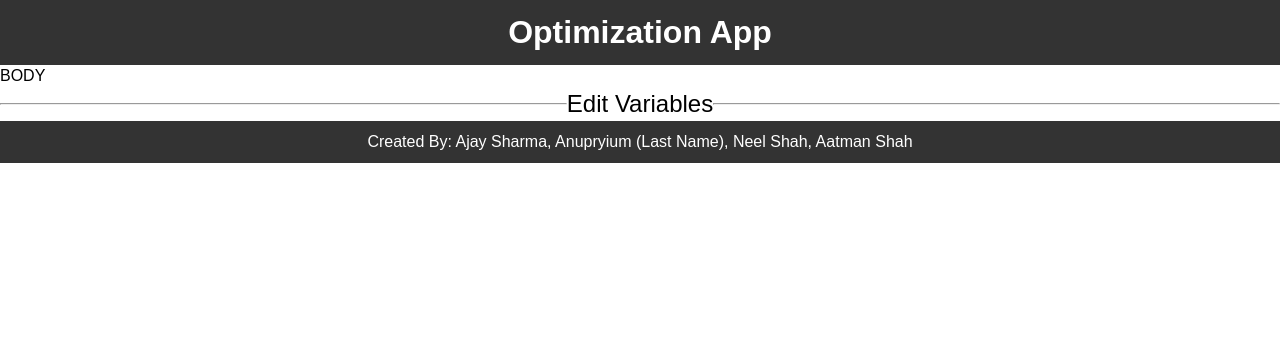
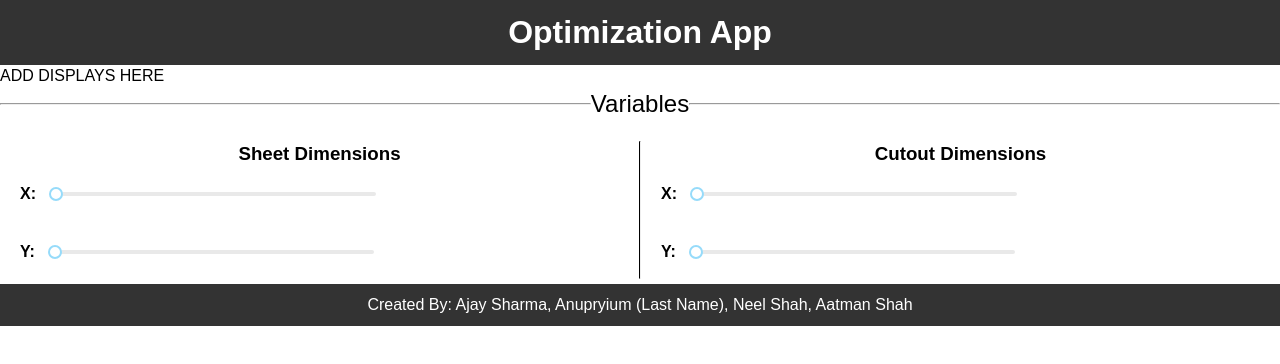
Before and after one commit to ajaysharma2001/MathApp, a React (Create React App) app in the folder calc-app/: page / in a window 1280 px wide. Shown: the top 364 px of the page. Built offline with nearby package versions, Linux system fonts and the light colour scheme.

Commit message:
Lots of Stuff

```diff
--- a/calc-app/package.json
+++ b/calc-app/package.json
@@ -3,6 +3,7 @@
   "version": "0.1.0",
   "private": true,
   "dependencies": {
+    "rc-slider": "^8.6.5",
     "react": "^16.8.2",
     "react-dom": "^16.8.2",
     "react-scripts": "2.1.5"
--- a/calc-app/src/App.js
+++ b/calc-app/src/App.js
@@ -3,6 +3,7 @@ import './App.css';
 import Header from './components/layout/Header';
 import Footer from './components/layout/Footer';
 import VariablesTitle from './components/layout/VariablesTitle';
+import Variables from './components/Variables';
 
 
 class App extends Component {
@@ -12,9 +13,10 @@ class App extends Component {
       <div>
           <Header />
           <p>
-            BODY
+            ADD DISPLAYS HERE
           </p>
           <VariablesTitle />
+          <Variables />
           <Footer />
       </div>
     );
--- /dev/null
+++ b/calc-app/src/components/Variables.js
@@ -0,0 +1,70 @@
+import React from 'react'
+import Slider from 'rc-slider';
+import 'rc-slider/assets/index.css';
+
+
+export default function Variables() {
+  return (
+    <div style={rowStyle}>
+        <div style = {col}>
+            <h3 >Sheet Dimensions</h3>
+            <div style = {rowStyle}>
+                <h4 style = {labelStyle}>X:</h4>
+                <Slider style = {sliderStyle} min = {100} max = {200}/>
+            </div>
+            <div style = {rowStyle}>
+                <h4 style = {labelStyle}>Y:</h4>
+                <Slider style = {sliderStyle} min = {100} max = {200}/>
+            </div>
+        </div>
+
+        <hr style={lineStyle}/>
+
+        <div style = {col}>
+            <h3>Cutout Dimensions</h3>
+            <div style = {rowStyle}>
+                <h4 style = {labelStyle}>X:</h4>
+                <Slider style = {sliderStyle} min = {100} max = {200}/>
+            </div>
+            <div style = {rowStyle}>
+                <h4 style = {labelStyle}>Y:</h4>
+                <Slider style = {sliderStyle} min = {100} max = {200}/>
+            </div>
+        </div>
+    </div>
+  )
+}
+
+const col = {
+    textAlign: 'center',
+    width: '50%',
+    marginTop: '20px',
+    borderRadius: '4',
+    borderWidth: '0.5',
+    borderColor: '#d6d7da'
+  }
+
+const rowStyle = {
+    display: 'flex',
+    flexDirection: 'row'
+  }
+
+const lineStyle = {
+    borderLeftWidth: 1,
+    marginTop: '20px',
+    marginBottom: '5px',
+    borderLeftColor: '#333'
+}
+
+const sliderStyle = {
+    marginLeft: '20px',
+    marginTop: '20px',
+    marginBottom: '20px',
+    width: '50%'
+}
+
+const labelStyle = {
+    marginLeft: '20px',
+    marginTop: '16px',
+    marginBottom: '20px',
+}
--- a/calc-app/src/components/layout/VariablesTitle.js
+++ b/calc-app/src/components/layout/VariablesTitle.js
@@ -4,14 +4,14 @@ export default function VariablesTitle() {
   return (
       <div style={rowStyle}>
             <hr style={lineStyle} />
-            <p style={textStyle}>Edit Variables</p>
+            <p style={textStyle}>Variables</p>
             <hr style={lineStyle} />
       </div>
   )
 }
 
 const lineStyle = {
-    backgroundColor: 'black',
+    backgroundColor: '#333',
     height: 2,
     flex: 1,
     alignSelf: 'center'
```
Also changed, not shown: 2 other files (tests, documents, lock files or other folders).
